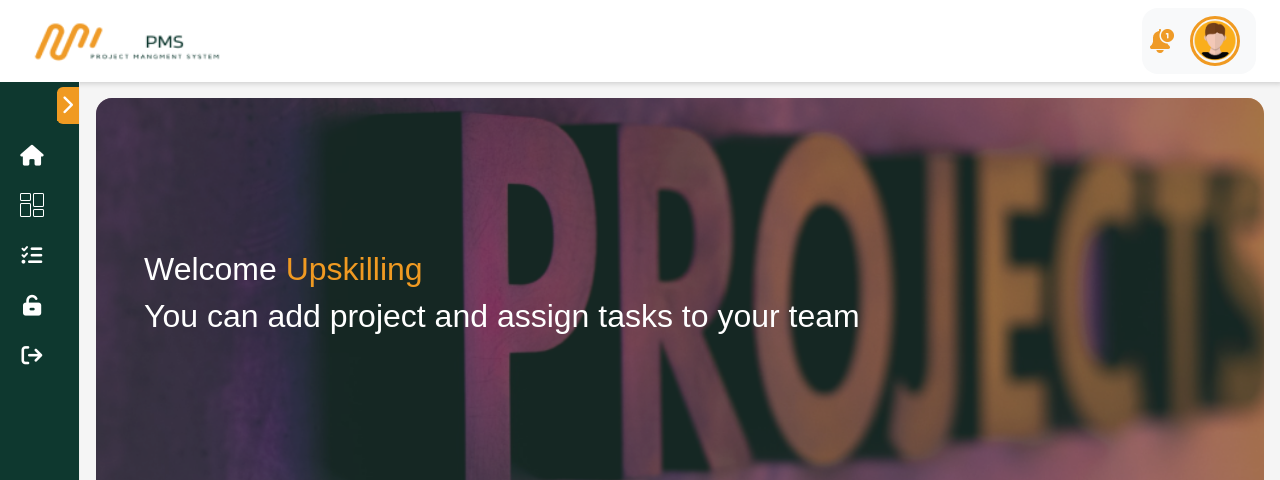
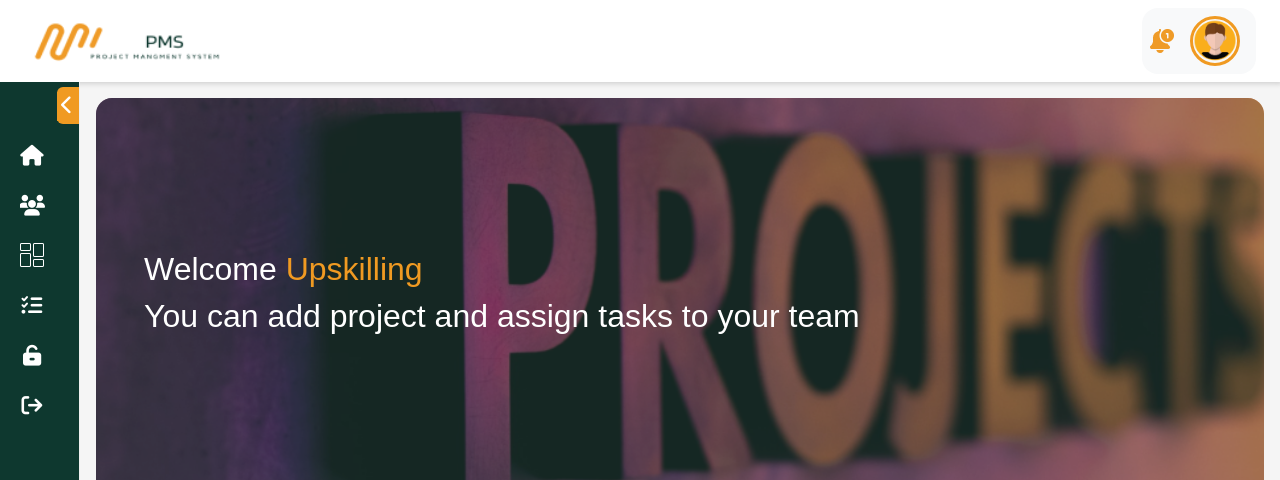
Before and after one commit to SalmaAboArab/Project-Management-System, a React (Vite) app: page /dashboard in a window 1280 px wide. Shown: the top 480 px of the page. Built offline with nearby package versions, Linux system fonts and the light colour scheme; sample sign-in values are in the browser's storage.

Commit message:
userRoleUpdate

```diff
--- a/src/Context/Components/AuthContext.tsx
+++ b/src/Context/Components/AuthContext.tsx
@@ -6,6 +6,7 @@ export let AuthContext=createContext(null);
 
 export default function AuthContextProvider(props:any){
     const [loginData,setLoginData]=useState(null);
+    const [userRole,setUserRole]=useState<string>('');
     useEffect(() => {
       if (localStorage.getItem("userToken")) {
 
@@ -19,10 +20,11 @@ export default function AuthContextProvider(props:any){
       const decodedToken:any=jwtDecode(encodedToken);
       setLoginData(decodedToken);
       localStorage.setItem('loginData',JSON.stringify(decodedToken));
+      setUserRole(decodedToken?.userGroup);
     }
 
 
-    return <AuthContext.Provider value={{loginData,saveLoginData}}>
+    return <AuthContext.Provider value={{loginData,saveLoginData,userRole}}>
         {props.children}
     </AuthContext.Provider>
 }
--- a/src/ProjectModule/Components/ProjectForm/ProjectForm.tsx
+++ b/src/ProjectModule/Components/ProjectForm/ProjectForm.tsx
@@ -33,12 +33,12 @@ export default function ProjectForm() {
       const response = await axios[method](url, data, {
         headers: { Authorization: token },
       });
-      console.log(`${proccess} project response `, response);
+      // console.log(`${proccess} project response `, response);
       toast.success(`Project ${proccess} Successfuly`);
       navigate("/dashboard/projects");
     } catch (error) {
       setIsLoading(false);
-      console.log(error);
+      // console.log(error);
       toast.error(error?.response?.data?.message || "Somthing went wrong!");
     }
   };
@@ -49,12 +49,13 @@ export default function ProjectForm() {
         `${baseUrl}/Project/${curruntProjectId}`,
         { headers: { Authorization: token } }
       );
-      console.log("current project ", response?.data);
+      // console.log("current project ", response?.data);
       const currentProject = response?.data;
       setValue("title", currentProject?.title);
       setValue("description", currentProject?.description);
     } catch (error) {
-      console.log(error);
+      // console.log(error);
+      toast.error(error?.response?.data?.message || "Somthing went wrong!");
     }
   };
   useEffect(() => {
--- a/src/SharedMoudule/Components/DeleteModal/DeleteModal.tsx
+++ b/src/SharedMoudule/Components/DeleteModal/DeleteModal.tsx
@@ -16,13 +16,13 @@ export default function DeleteModal({id,closeDeleteModal,getList,type}) {
       setIsLoading(true);
         try{
           let response=await axios.delete(`${baseUrl}/${type}/${id}`,{headers:{Authorization:token}})
-          console.log(response);
+          // console.log(response);
           deleteHandleClose();
           toast.success(`${type} deleted succefully`)
           getList()
         }catch(error){
           setIsLoading(false);
-          console.log(error);
+          // console.log(error);
           toast.error('Something went wrong!')
         }
       }
--- a/src/SharedMoudule/Components/SideBar/SideBar.tsx
+++ b/src/SharedMoudule/Components/SideBar/SideBar.tsx
@@ -4,26 +4,26 @@ import "./SideBar.css";
 import { useContext, useState } from "react";
 import menu from "../../../assets/menu.png";
 import { toast } from "react-toastify";
-import { AuthContext } from "../../../Context/Components/AuthContext";
+import { AuthContext } from "../../../Context/Components/AuthContext.js";
 import ChangePassword from "../../../AuthModule/Components/ChangePassword/ChangePassword";
+
 export default function SideBar() {
+  const [handleSidebar, setHandleSidebar] = useState(false);
+  const { userRole }: any = useContext(AuthContext);
   const [show, setShow] = useState(false);
   const handleShow = () => setShow(true);
   const handleClose = () => setShow(false);
-  const [handleSidebar, setHandleSidebar] = useState(false);
-  const { loginData }: any = useContext(AuthContext);
-
   const navigate = useNavigate();
 
   function toggleCollapse() {
     setHandleSidebar(!handleSidebar);
   }
 
-  const logout=()=>{
+  const logout = () => {
     localStorage.clear();
-    toast.success('BYE BYE 🙁')
-    navigate('/');
-  }
+    toast.success("BYE BYE");
+    navigate("/");
+  };
 
   return (
     <>
@@ -37,8 +37,8 @@ export default function SideBar() {
             onClick={toggleCollapse}
             className="collapsed-btn position-absolute"
           >
-            <span className="collapsed-btn ps-1 pe-3  py-2 rounded-2">
-              {handleSidebar ? (
+            <span className="collapsed-btn ps-1 pe-3 py-2 rounded-2">
+              {!handleSidebar ? (
                 <i className="fa-solid fa-chevron-left text-white"></i>
               ) : (
                 <i className="fa-solid fa-chevron-right text-white"></i>
@@ -52,31 +52,40 @@ export default function SideBar() {
             >
               Home
             </MenuItem>
-            {loginData?.userGroup === "Manager" ? (
-              <>
             <MenuItem
               icon={<i className="fa fa-users me-3"></i>}
               component={<Link to={"/dashboard/users"} />}
             >
-                  Users
+              users
             </MenuItem>
-              </>
-            ) : (
-              ""
-            )}
-
             <MenuItem
+              // icon={<i className="   fa-solid fa-briefcase" ></i>}
               icon={<img src={menu} className=" me-3" />}
               component={<Link to={"/dashboard/projects"} />}
             >
               Projects
             </MenuItem>
+
+            {userRole == "Employee" ?
+            // (
+            //   <MenuItem
+            //     icon={<i className="   fa-solid fa-list-check me-3"></i>}
+            //     component={<Link to={"/dashboard/tasks-board"} />}
+            //   >
+            //     Tasks Board
+            //   </MenuItem>
+            // )
+            ''
+            :
+            (
               <MenuItem
                 icon={<i className="   fa-solid fa-list-check me-3"></i>}
                 component={<Link to={"/dashboard/tasks"} />}
               >
                 Tasks
               </MenuItem>
+            )
+            }
 
             <MenuItem
               onClick={handleShow}
```
Lines whose indentation alone changed are shown as unchanged.
